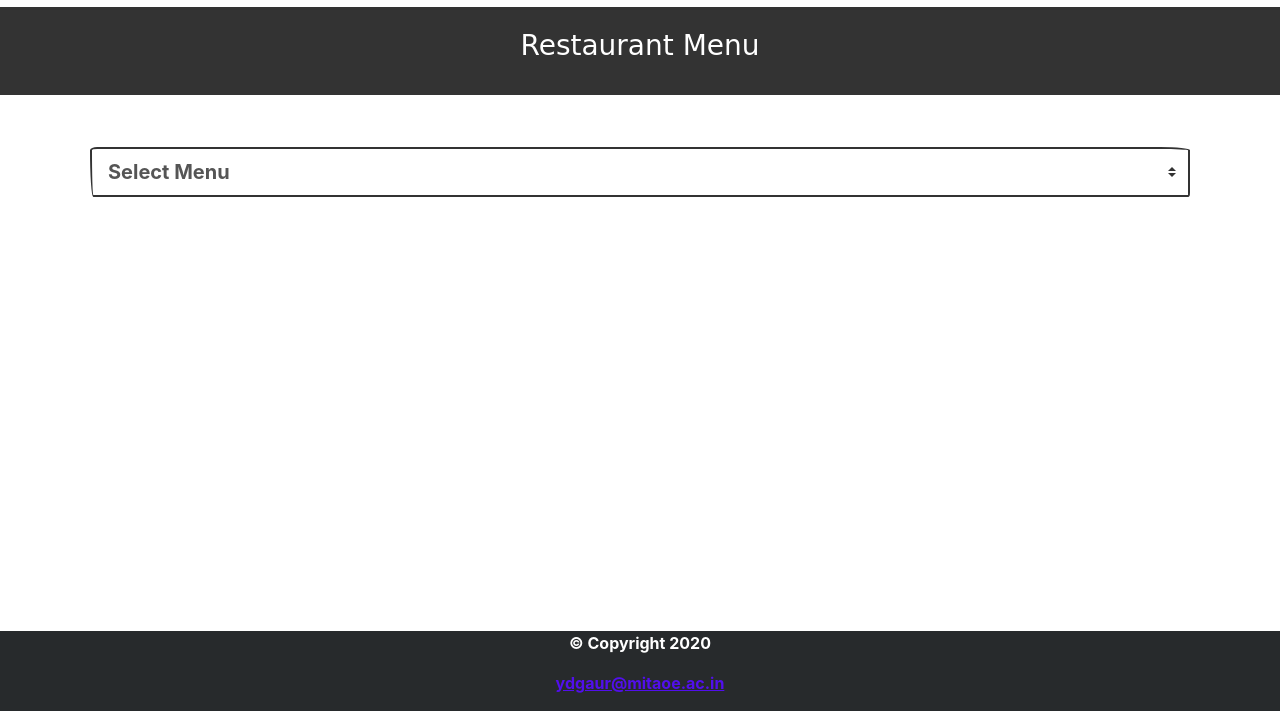
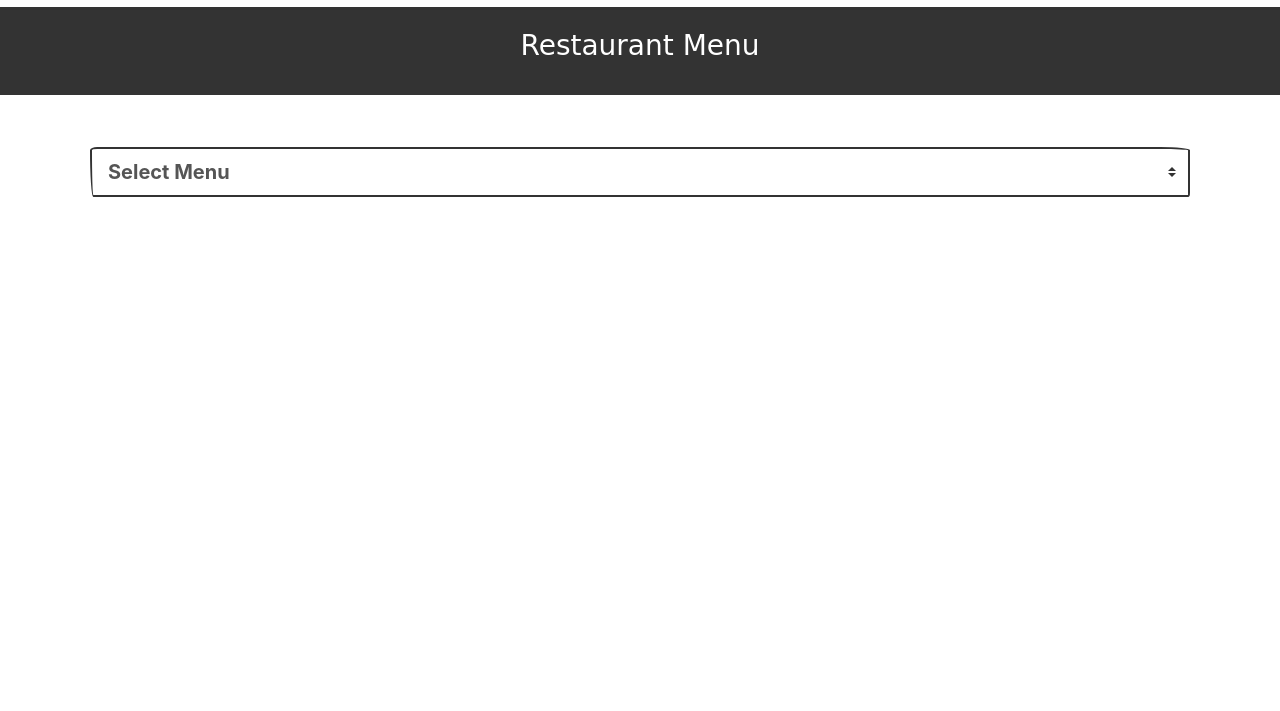
Before and after one commit to yattingaur/jquery, a plain HTML site: page index.html in a window 1280 px wide. Shown: the part 89-800 px from the top of the page. Drawn offline with nearby package versions, Linux system fonts and the light colour scheme; no server answers; a web font is replaced by a local one.

Commit message:
Update index.html

```diff
--- a/index.html
+++ b/index.html
@@ -54,11 +54,7 @@
 
 
     </div>
-    <footer>
-              <p style="color: white;">&copy; Copyright 2020</p>
-              <a style="color: rgb(82, 15, 236);" href="mailto:ydgaur@mitaoe.ac.in">ydgaur@mitaoe.ac.in</a></p>
 
-  </footer>
 
     <script src="lib/jquery-3.5.1.min.js"></script>
     <script src="script/script.js" defer></script>
```
